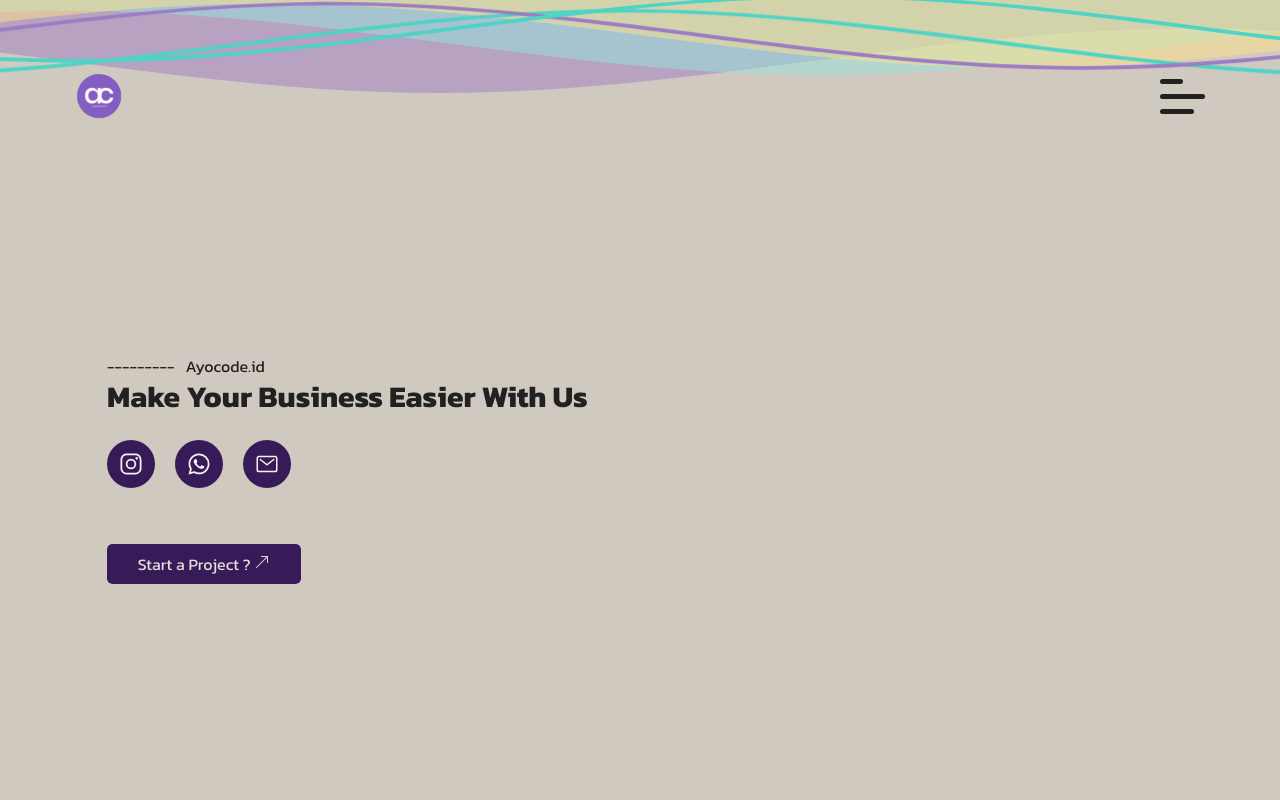
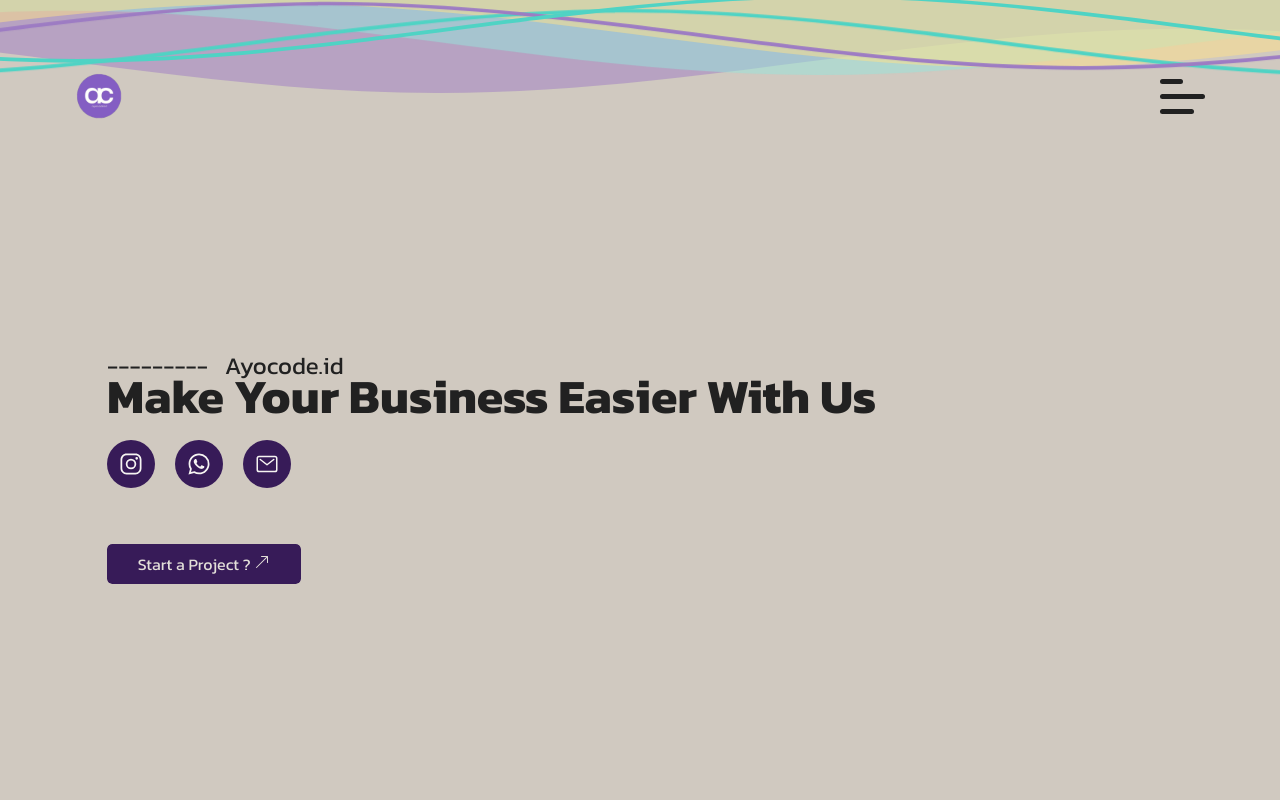
Before and after one commit to Ayocode5/web-ayocode-fe_v3, a React (Create React App) app: page / in a window 1280 px wide. Shown: the top 800 px of the page. Built offline with nearby package versions, Linux system fonts and the light colour scheme.

Commit message:
jumbotron tagline

```diff
--- a/src/containers/organisms/Jumbotron/index.scss
+++ b/src/containers/organisms/Jumbotron/index.scss
@@ -129,6 +129,14 @@ $color-text__jumbotrons-dark: map-get(colors.$color-neutral, "50");
   .jumbotrons {
     margin: 0 4.688rem;
     margin-top: 14.688rem;
+    .tagline {
+      .tagline-brand {
+        font-size: 1.5rem;
+      }
+      .tagline-text {
+        font-size: 3rem;
+      }
+    }
   }
 }
 
@@ -154,7 +162,7 @@ $color-text__jumbotrons-dark: map-get(colors.$color-neutral, "50");
         }
       }
       .tagline-text {
-        font-size: 60px;
+        font-size: 3.75rem;
         max-width: 598px;
         line-height: 70px;
       }
```
